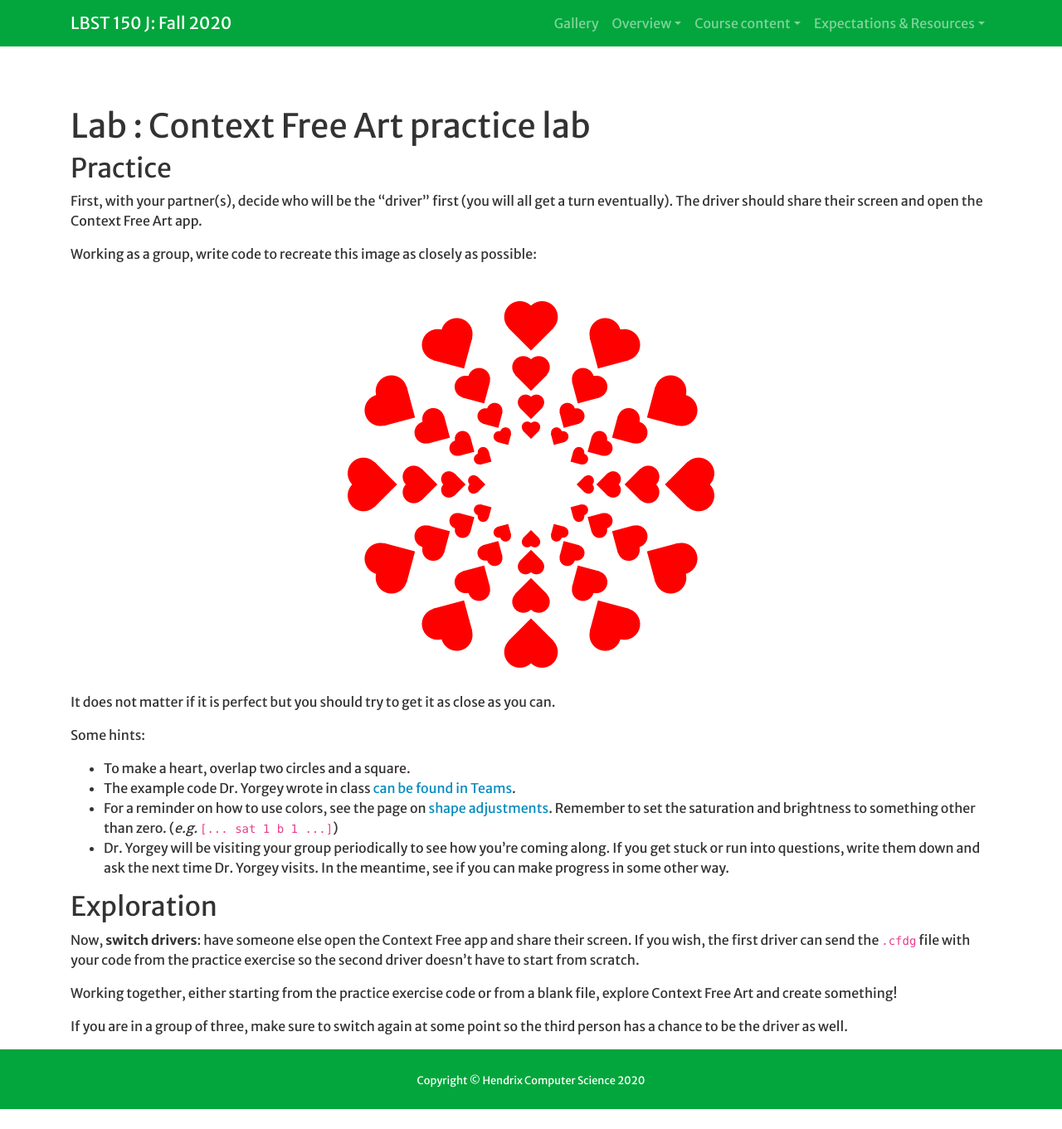
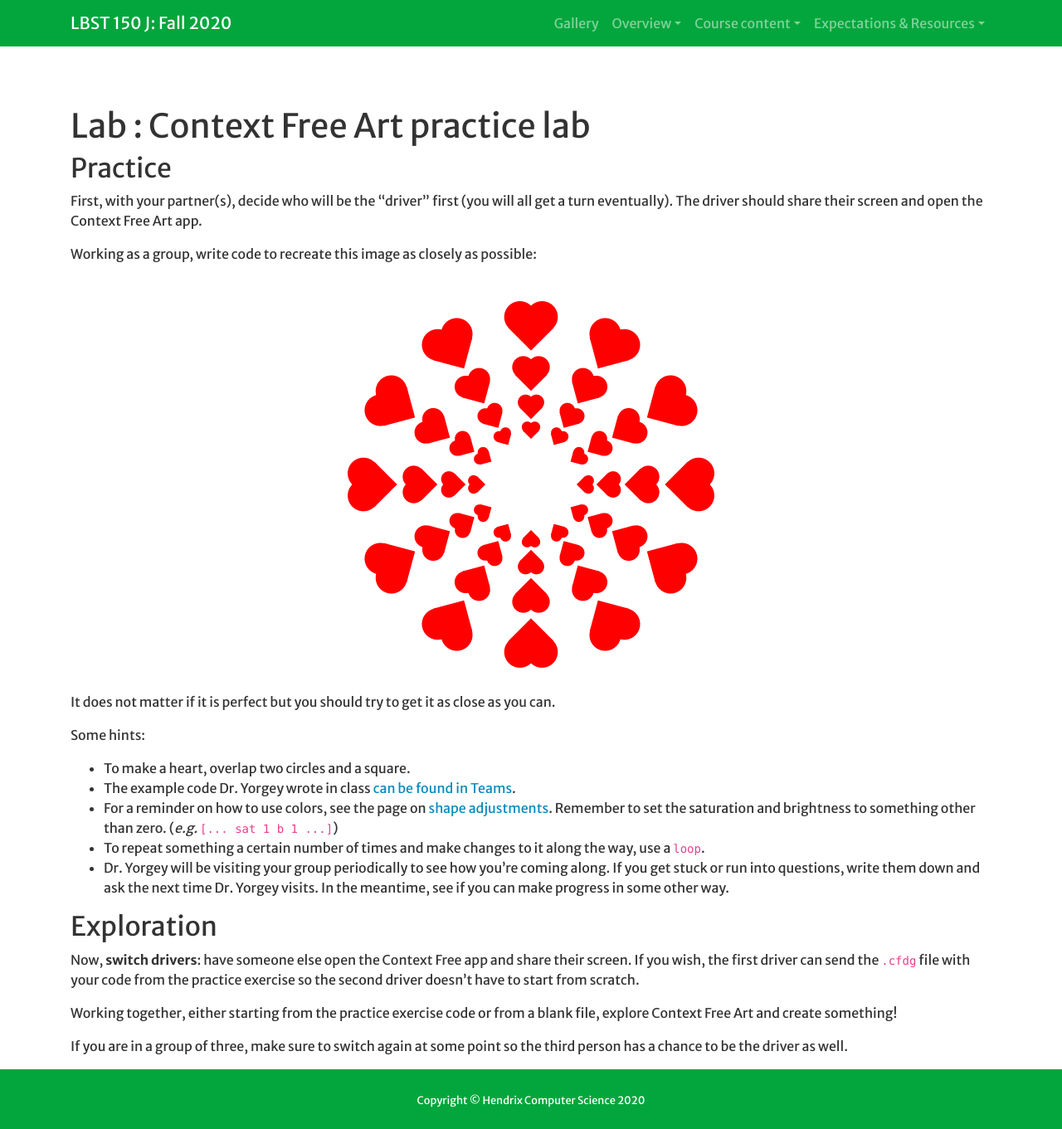
Before and after one commit to Hendrix-CS/creativity-TEC, a Jekyll site: the page built from labs/hearts.md, in a window 1280 px wide and 1361 px high. Shown: the whole window at 83% size. Built offline with Jekyll 4.4.1, drawn with Linux system fonts in a browser that asks for light colours; a script that is not in the unit is left out; our own code applies the rules of GitHub Pages for plain Markdown files.

Commit message:
add another hint to the lab

```diff
--- a/labs/hearts.md
+++ b/labs/hearts.md
@@ -28,6 +28,8 @@ Some hints:
   adjustments](https://github.com/MtnViewJohn/context-free/wiki/Shape-Adjustments).
   Remember to set the saturation and brightness to something other
   than zero. (*e.g.* `[... sat 1 b 1 ...]`)
+* To repeat something a certain number of times and make changes to it
+  along the way, use a `loop`.
 * Dr. Yorgey will be visiting your group periodically to see how
   you're coming along.  If you get stuck or run into questions, write
   them down and ask the next time Dr. Yorgey visits.  In the meantime,
```
